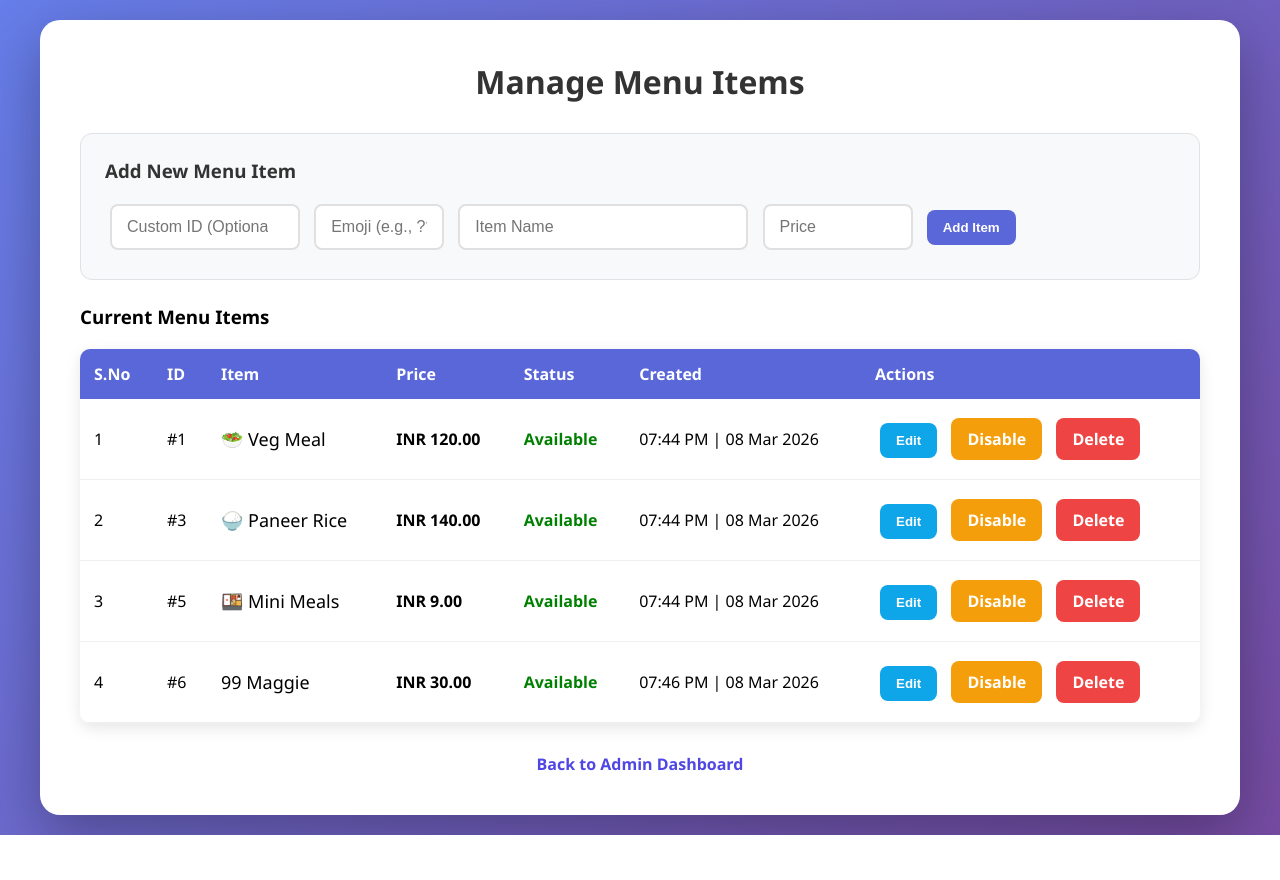
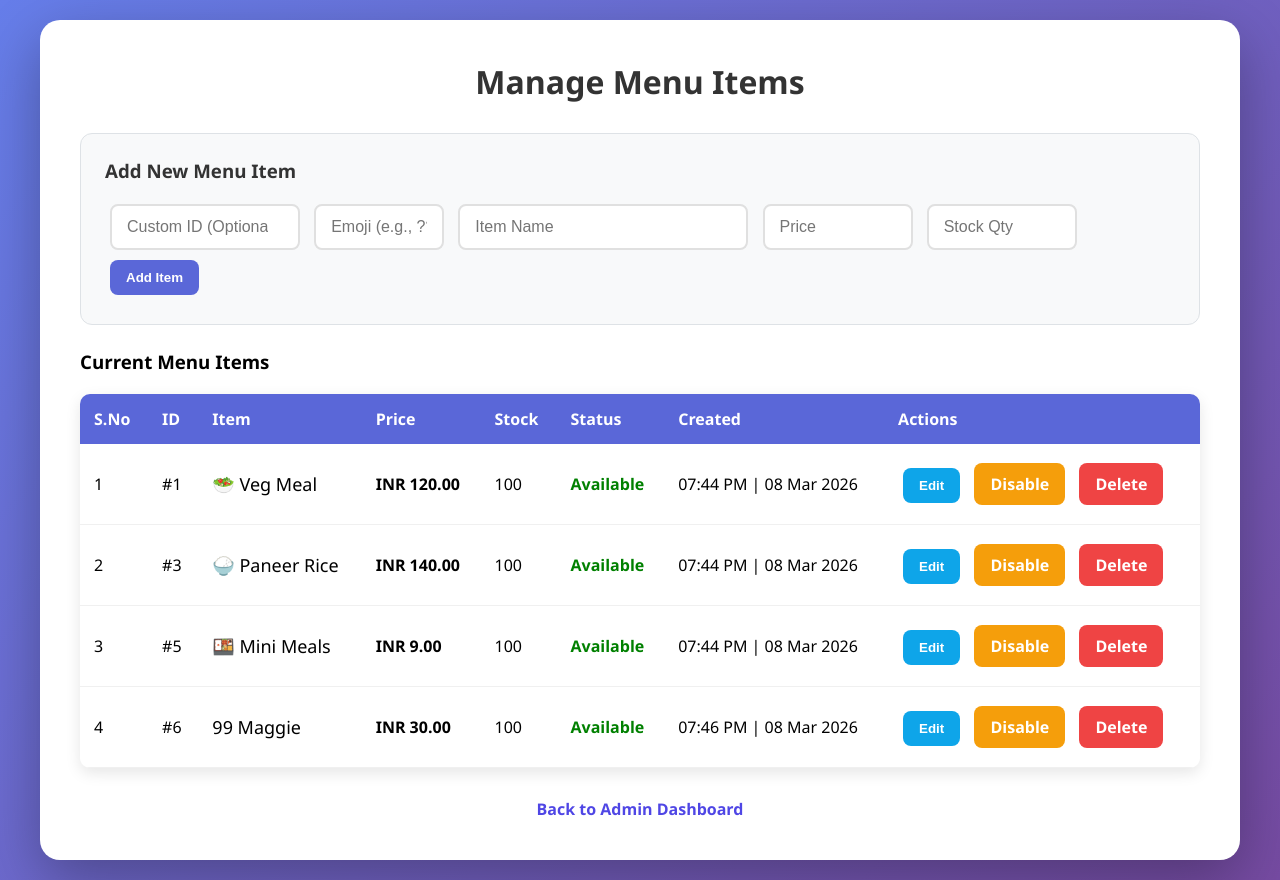
Before and after one commit to rashmimalikarjun/Order-management-system, a Flask app: page /manage-menu in a window 1280 px wide. Before the commit the page ends 835 px from the top, so only its background shows below. Run offline with Flask 3, Linux system fonts and the light colour scheme; a user stored in the database is signed in; data comes from the database, SQL or seed files in the repository.

Commit message:
Update manage_menu.html

```diff
--- a/templates/manage_menu.html
+++ b/templates/manage_menu.html
@@ -114,6 +114,7 @@
                 <input type="text" name="emoji" placeholder="Emoji (e.g., ??)" required style="width: 130px;">
                 <input type="text" name="name" placeholder="Item Name" required style="width: 290px;">
                 <input type="number" name="price" placeholder="Price" step="0.01" min="0" required style="width: 150px;">
+                <input type="number" name="stock_qty" placeholder="Stock Qty" min="0" required style="width: 150px;">
                 <button type="submit">Add Item</button>
             </form>
         </div>
@@ -128,6 +129,7 @@
                     <th>ID</th>
                     <th>Item</th>
                     <th>Price</th>
+                    <th>Stock</th>
                     <th>Status</th>
                     <th>Created</th>
                     <th>Actions</th>
@@ -140,6 +142,7 @@
                     <td>#{{ item.id }}</td>
                     <td style="font-size: 18px;">{{ item.emoji }} {{ item.name }}</td>
                     <td style="font-weight: 600;">INR {{ '%.2f'|format(item.price) }}</td>
+                    <td>{{ item.stock_qty }}</td>
                     <td>
                         {% if item.available %}
                             <span class="status-available">Available</span>
@@ -149,7 +152,7 @@
                     </td>
                     <td>{{ item.created_at }}</td>
                     <td>
-                        <button onclick='editItem({{ item.id }}, {{ item.name|tojson }}, {{ item.price }}, {{ item.emoji|tojson }})' class="btn btn-success">Edit</button>
+                        <button onclick='editItem({{ item.id }}, {{ item.name|tojson }}, {{ item.price }}, {{ item.emoji|tojson }}, {{ item.stock_qty }})' class="btn btn-success">Edit</button>
                         <a href="{{ url_for('toggle_menu', menu_id=item.id) }}" class="btn btn-warning">
                             {% if item.available %}Disable{% else %}Enable{% endif %}
                         </a>
@@ -177,6 +180,7 @@
                 <input type="text" id="editEmoji" name="emoji" placeholder="Emoji" required style="width:100%; margin:10px 0;">
                 <input type="text" id="editName" name="name" placeholder="Item Name" required style="width:100%; margin:10px 0;">
                 <input type="number" id="editPrice" name="price" placeholder="Price" step="0.01" min="0" required style="width:100%; margin:10px 0;">
+                <input type="number" id="editStockQty" name="stock_qty" placeholder="Stock Qty" min="0" required style="width:100%; margin:10px 0;">
                 <button type="submit" class="btn btn-success">Save Changes</button>
                 <button type="button" onclick="closeEdit()" class="btn btn-danger">Cancel</button>
             </form>
@@ -184,12 +188,13 @@
     </div>
 
     <script>
-        function editItem(id, name, price, emoji) {
+        function editItem(id, name, price, emoji, stockQty) {
             document.getElementById('editModal').style.display = 'flex';
             document.getElementById('editForm').action = '/edit-menu/' + id;
             document.getElementById('editName').value = name;
             document.getElementById('editPrice').value = price;
             document.getElementById('editEmoji').value = emoji;
+            document.getElementById('editStockQty').value = stockQty;
         }
 
         function closeEdit() {
```
